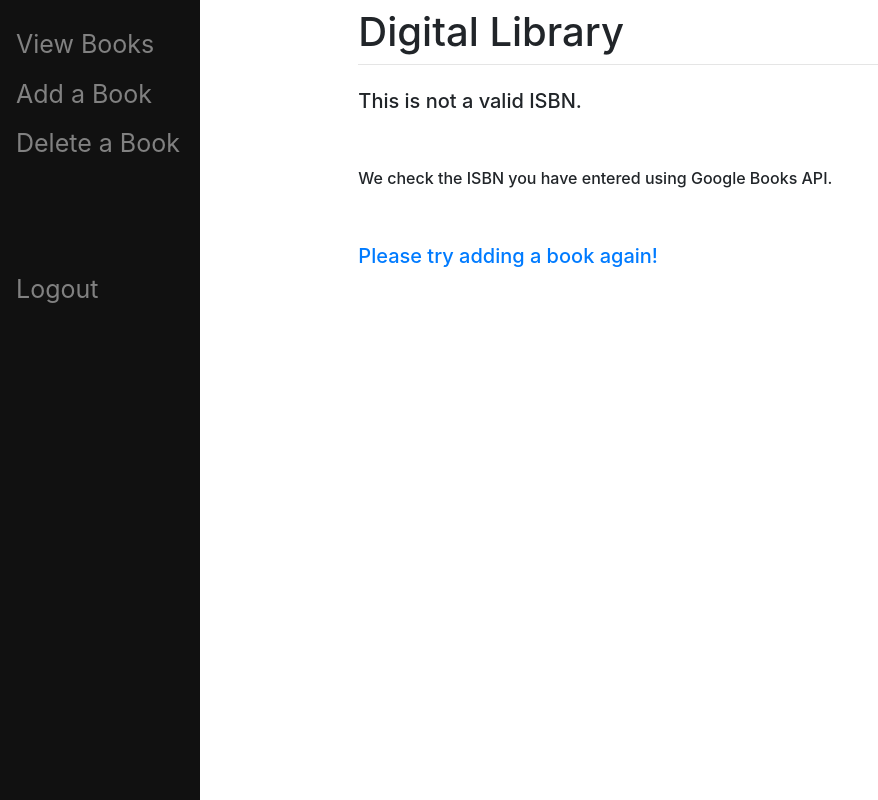
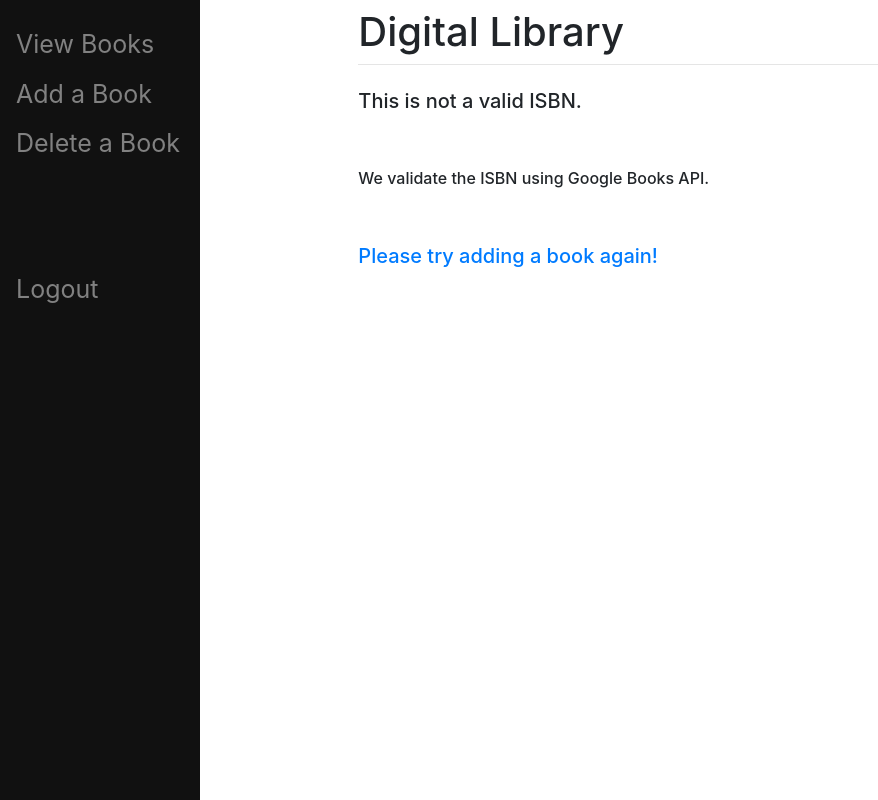
Before and after one commit to sahil-punchhi/Digital-Library, a Django app: page /invalidisbn/ in a window 1280 px wide. Shown: the whole page, without its empty margins (0-878 px from the left). Run offline with Django 3.2, Linux system fonts and the light colour scheme; a user stored in the database is signed in; some libraries are stand-ins or nearby versions.

Commit message:
improve style

```diff
--- a/library/templates/library/deletebook.html
+++ b/library/templates/library/deletebook.html
@@ -34,7 +34,7 @@
           Are you sure you want to delete this book?
 
           <button type="submit" class="btn btn-success">Submit</button>
-          <a href="/">Cancel </a>
+          <a href="/delete/">Cancel </a>
           </p>
 
 
--- a/library/templates/library/invalidisbn.html
+++ b/library/templates/library/invalidisbn.html
@@ -6,7 +6,7 @@
 {% block content %}
 	<h5>This is not a valid ISBN.</h5>
 	<br></br>
-	<h6>We check the ISBN you have entered using Google Books API.</h6>
+	<h6>We validate the ISBN using Google Books API.</h6>
 	<br></br>
 	<h5><a href="/addbook">Please try adding a book again!</a></h5>
 
```
